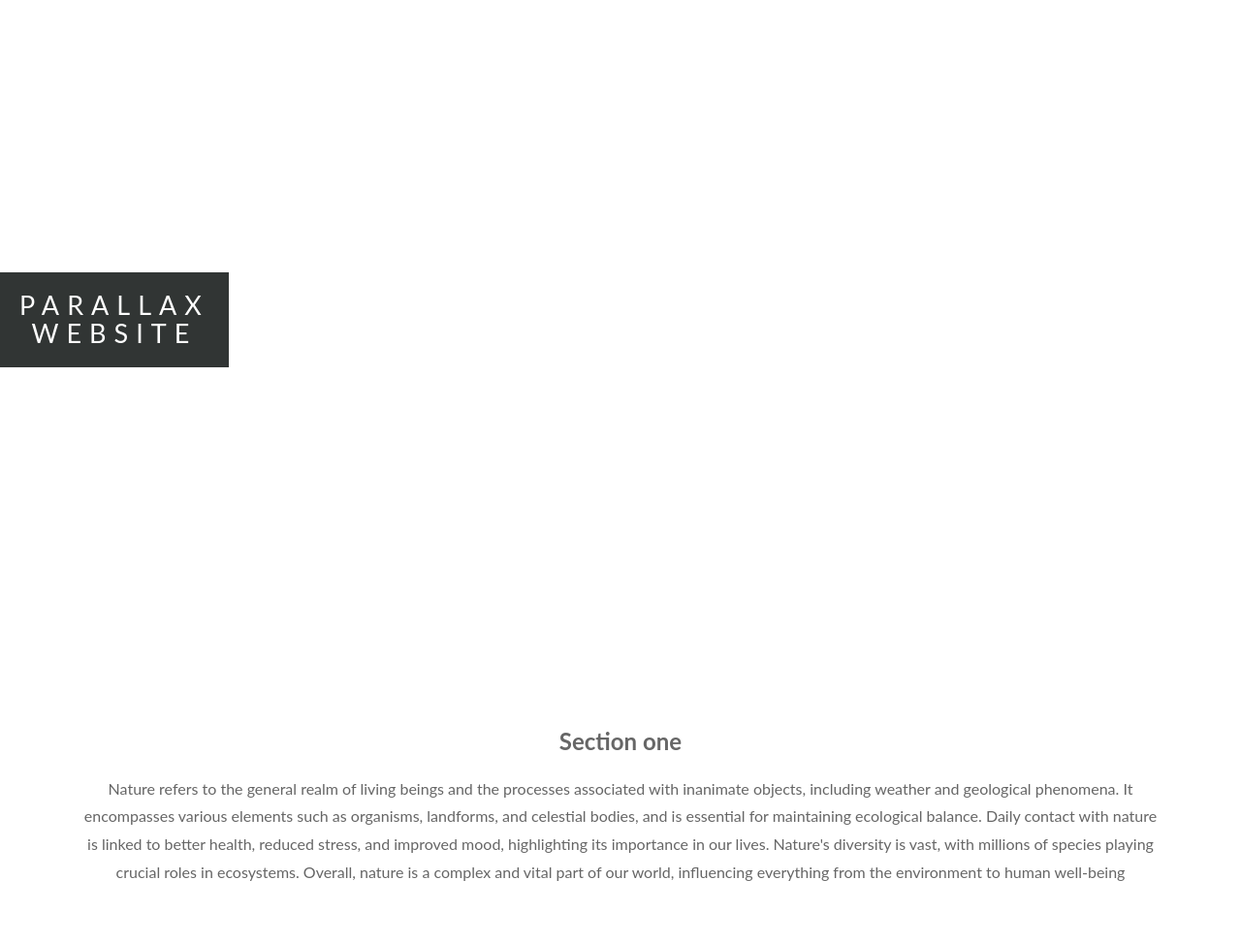
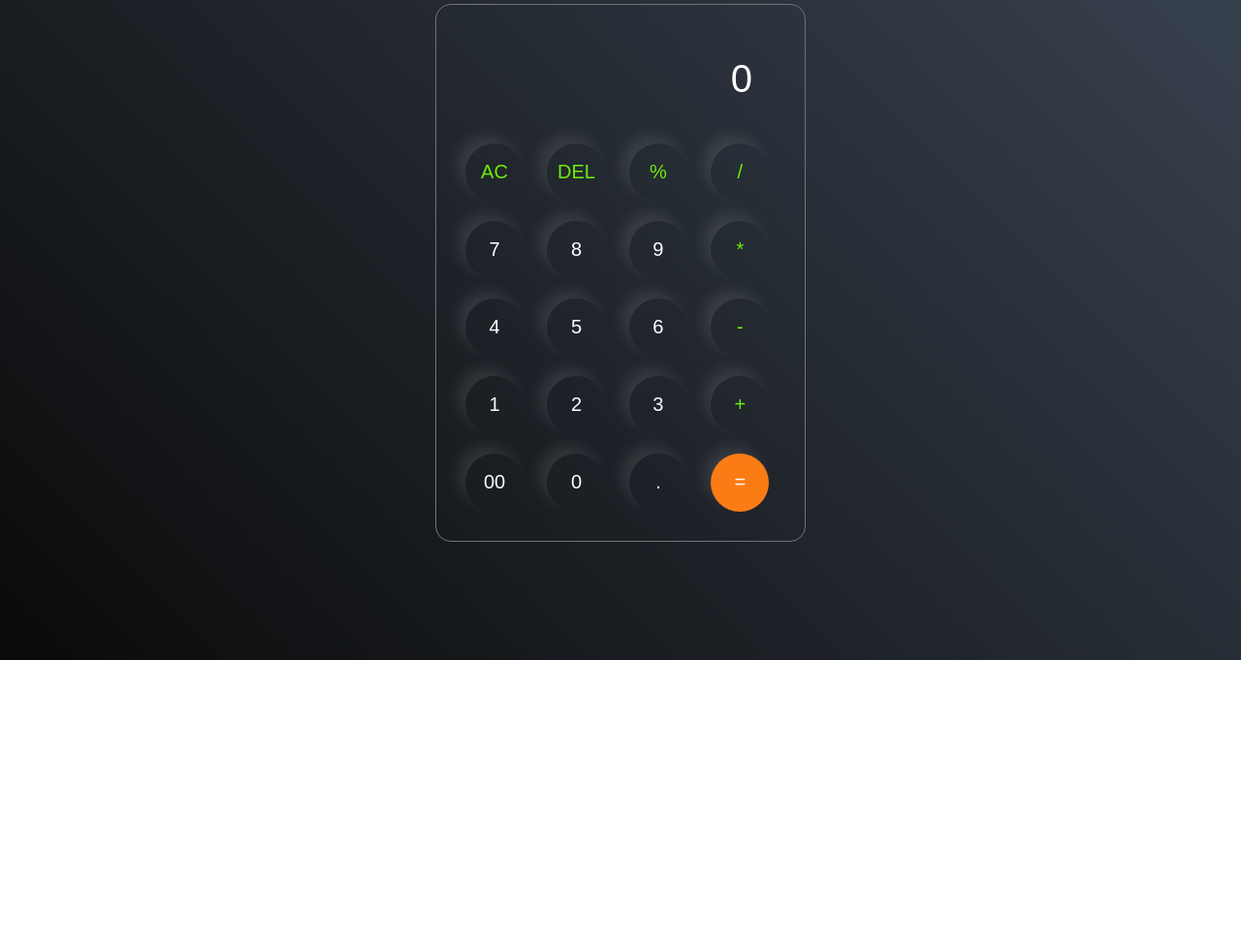
Before and after one commit to UjjwalMandal2119/HTML, a plain HTML site: page index.html in a window 1280 px wide. Shown: the part 119-1092 px from the top of the page at 97% size. After the commit the page ends 800 px from the top, so only its background shows below. Drawn offline with Linux system fonts and the light colour scheme; a web font is replaced by a local one.

Commit message:
Add files via upload

```diff
--- /dev/null
+++ b/code.js
@@ -0,0 +1,26 @@
+let input=document.getElementById("inputBox");
+let buttons=document.querySelectorAll('button');
+
+let string="";
+let arr=Array.from(buttons);
+arr.forEach(buttons=>{
+    buttons.addEventListener('click', (e)=>{
+        if(e.target.innerHTML=='='){
+            string=eval(string);
+            input.value=string;
+        }
+        else if(e.target.innerHTML== 'AC'){
+            string = "";
+            input.value = string;
+        }
+        else if(e.target.innerHTML== 'DEL'){
+            string=string.substring(0,string.length-1);
+            input.value=string;
+        }
+        else{
+           string += e.target.innerHTML;
+        input.value=string;
+        }
+
+    })
+})
--- a/index.html
+++ b/index.html
@@ -3,60 +3,49 @@
 <head>
     <meta charset="UTF-8">
     <meta name="viewport" content="width=device-width, initial-scale=1.0">
-    <title>Parallax Website</title>
+    <title>Calculator</title>
     <link rel="stylesheet" href="style.css" >
 </head>
 <body>
-    <section class="pimg1">
-        <div class="ptext">
-            <span class="textBg">parallax Website</span>
+    <div class="calculator">
+        <input type="text" placeholder="0" id="inputBox">
+        <div>
+            <button class="operator">AC</button>
+            <button class="operator">DEL</button>
+            <button class="operator">%</button>
+            <button class="operator">/</button>
+
+        </div>
+        <div>
+            <button>7</button>
+            <button>8</button>
+            <button>9</button>
+            <button class="operator">*</button>
+
+        </div>
+        <div>
+            <button>4</button>
+            <button>5</button>
+            <button>6</button>
+            <button class="operator">-</button>
+
+        </div>
+        <div>
+            <button>1</button>
+            <button>2</button>
+            <button>3</button>
+            <button class="operator">+</button>
+
+        </div>
+        <div>
+            <button>00</button>
+            <button>0</button>
+            <button>.</button>
+            <button class="equalBtn">=</button>
+
         </div>
 
-    </section>
-    <section class="section section_light">
-        <h2>Section one</h2>
-        <p>Nature refers to the general realm of living beings and the processes associated with inanimate objects,
-            including weather and geological phenomena. It encompasses various elements such as organisms,
-            landforms, and celestial bodies, and is essential for maintaining ecological balance.
-            Daily contact with nature is linked to better health, reduced stress, and improved mood,
-             highlighting its importance in our lives. Nature's diversity is vast,
-             with millions of species playing crucial roles in ecosystems. Overall,
-              nature is a complex and vital part of our world,
-             influencing everything from the environment to human well-being</p>
-    </section>
-    <section class="pimg2">
-        <div class="ptext">
-            <span class="textBg">Explore Nature</span>
-        </div>
-
-    </section>
-    <section class="section section_dark">
-        <h2>Section one</h2>
-        <p>Nature refers to the general realm of living beings and the processes associated with inanimate objects,
-            including weather and geological phenomena. It encompasses various elements such as organisms,
-            landforms, and celestial bodies, and is essential for maintaining ecological balance.
-            Daily contact with nature is linked to better health, reduced stress, and improved mood,
-             highlighting its importance in our lives. Nature's diversity is vast,
-             with millions of species playing crucial roles in ecosystems. Overall,
-              nature is a complex and vital part of our world,
-             influencing everything from the environment to human well-being</p>
-    </section>
-    <section class="pimg3">
-        <div class="ptext">
-            <span class="textBg">Let Go</span>
-        </div>
-
-    </section>
-    <section class="section section_light">
-        <h2>Section one</h2>
-        <p>Nature refers to the general realm of living beings and the processes associated with inanimate objects,
-            including weather and geological phenomena. It encompasses various elements such as organisms,
-            landforms, and celestial bodies, and is essential for maintaining ecological balance.
-            Daily contact with nature is linked to better health, reduced stress, and improved mood,
-             highlighting its importance in our lives. Nature's diversity is vast,
-             with millions of species playing crucial roles in ecosystems. Overall,
-              nature is a complex and vital part of our world,
-             influencing everything from the environment to human well-being</p>
-    </section>
+    </div>
+    <script src="./code.js"></script>
 </body>
 </html>
--- a/style.css
+++ b/style.css
@@ -1,66 +1,64 @@
-html,body{
-    height:100%;
+@import url('https://fonts.googleapis.com/css2?family=Open+Sans:ital,wght@0,300..800;1,300..800&family=Roboto:ital,wght@0,100..900;1,100..900&family=Tagesschrift&display=swap');
+
+*{
     margin:0;
-    font-size:16px;
-    font-family: "Lato", sans-serif;
-    font-weight:400;
-    line-height: 1.8em;
-    color: #666;
+    padding: 0;
+    box-sizing:border-box;
+    font-family: 'Poppins', sans-serif;
 }
 
-.pimg1{
-    background-image: url(image1.png);
-    min-height:100%;
-}
-
-.pimg2{
-    background-image: url(image2.png);
-    min-height:400px;
-}
-
-.pimg3{
-    background-image: url(image3.png);
-    min-height:400px;
-}
-.pimg1,.pimg2,.pimg3 {
-    position:relative;
-    background-position: center;
-    background-size: cover;
-    background-repeat: no-repeat;
-    background-attachment: fixed;
-}
-
-.ptext{
-    position:absolute;
-    top:50%;
-    width: 100px;
-    text-align: center;
-    display: flex;
-    justify-self: center;
-    color:black;
-    font-size:27px;
-    letter-spacing:8px;
-    text-transform: uppercase;
+body{
+    width:100%;
+    height:100vh;
+    display:flex;
+    justify-content: center;
+    align-items: center;
+    background: linear-gradient(45deg, #0a0a0a, #3a4452);
 
 }
 
-.textBg{
-    background:#313534;
-    color:white;
-    padding:20px;
+.calculator{
+    border: 1px solid #717377;
+    padding: 20px;
+    border-radius:16px;
+    box-shadow: 0px, 3px, 15px rgba(113, 115,119,0.5);
+
 
 }
-.section{
-    padding:50px 80px;
-    text-align:center;
-
-}
-.section_light{
-    background: color #f4f4f4;
-    color:#666;
+input{
+    width:320px;
+    border:none;
+    padding: 24px;
+    margin:10px;
+    background: transparent;
+    box-shadow: 0px, 3px, 15px, rgba(84, 84, 84,.1);
+    font-size: 40px;
+    text-align: right;
+    cursor: pointer;
+    color: #ffffff;
 }
 
-.section_dark{
-    background-color: blanchedalmond;
-    color:#665;
+input::placeholder{
+    color:#ffffff;
 }
+
+button{
+    border:none;
+    width:60px;
+    height:60px;
+    margin:10px;
+    border-radius: 50px;
+    background: transparent;
+    color:#ffffff;
+    font-size:20px;
+    box-shadow: -8px -8px 15px rgba(255, 255, 255, .1);
+    cursor: pointer;
+}
+
+.equalBtn{
+    background-color: #fb7c14;
+}
+
+.operator{
+    color: #6dee0a;
+}
```
